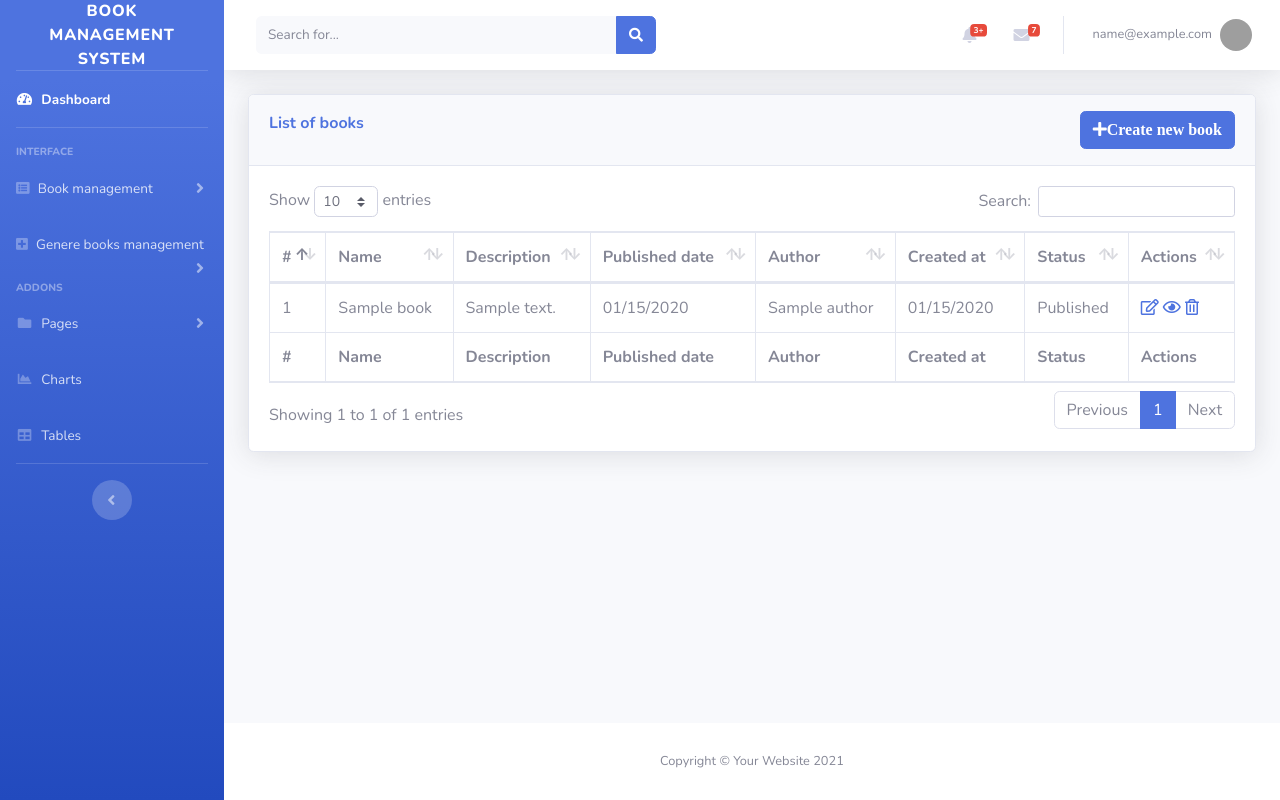
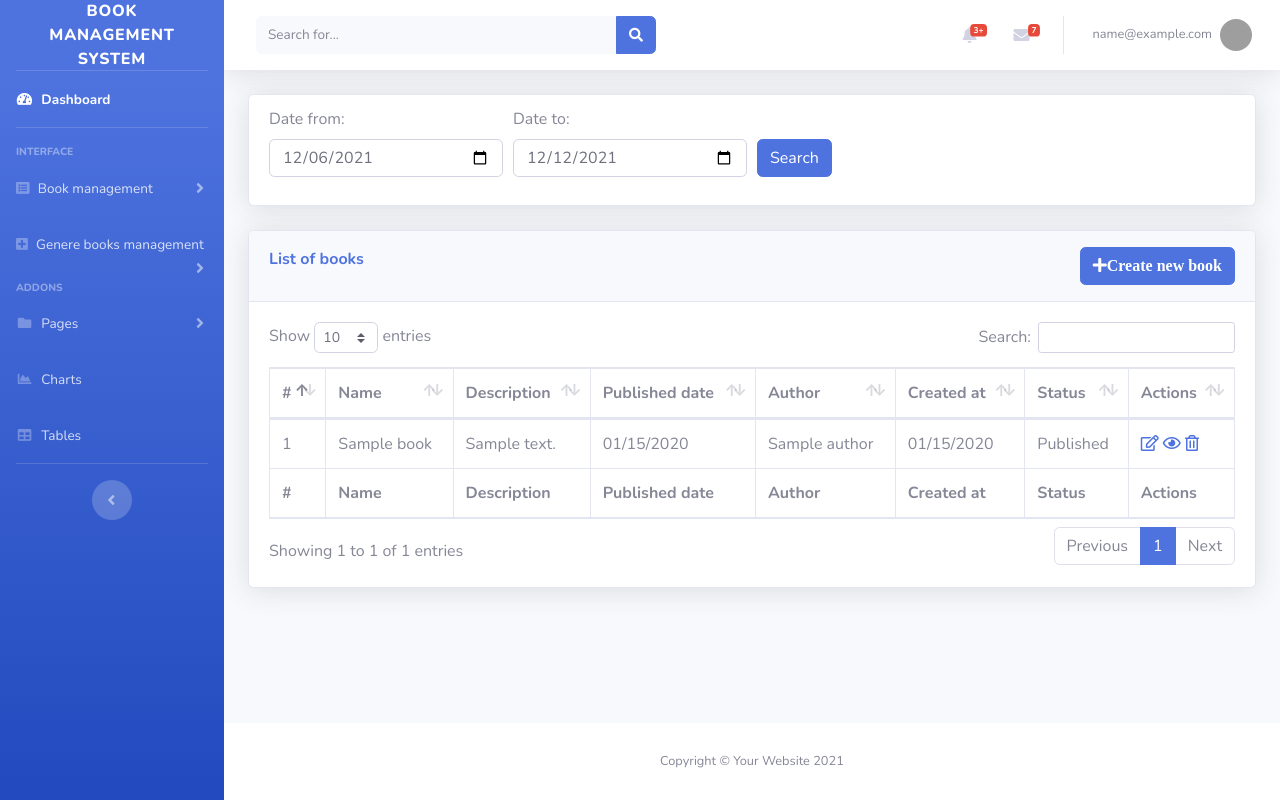
Before and after one commit to huongnguyenmta/django_sample, a Django app: page /books/ in a window 1280 px wide. Run offline with Django 3.2, Linux system fonts and the light colour scheme; a user stored in the database is signed in; tables that the repository leaves empty hold one stand-in row (values such as "Sample post"); some libraries are stand-ins or nearby versions; grey boxes are pictures that could not be loaded.

Commit message:
Search book by created date

```diff
--- a/management/static/js/custom.js
+++ b/management/static/js/custom.js
@@ -1,6 +1,10 @@
 $(function () {
   //   $('#published-date').datetimepicker();
   fade_alerts();
+
+  // Set default date range of week from Monday to Sunday
+  const date_range = get_date_range_in_week(new Date());
+  set_date_range(date_range[0], date_range[1]);
 });
 
 function fade_alerts() {
@@ -14,3 +18,32 @@ function fade_alerts() {
     }, time);
   }
 }
+
+function get_date_range_in_week(rnd_date, step = 0) {
+  const curr = format_date(rnd_date);
+
+  var monday_date = format_date();
+
+  const monday = 1 - curr.getDay(); // monday: 1 (day of week)
+  monday_date.setDate(monday_date.getDate() + monday + step);
+
+  var sunday_date = format_date();
+
+  const sunday = 7 - curr.getDay(); // sunday: 0 (day of week)
+  sunday_date.setDate(sunday_date.getDate() + sunday + step);
+
+  return [monday_date.toISOString().split('T')[0], sunday_date.toISOString().split('T')[0]];
+}
+
+// Set default date range of week from Monday to Sunday
+function set_date_range(date_from, date_end) {
+  $('#date-from').val(date_from);
+  $('#date-to').val(date_end);
+  // const url = window.location.href;
+
+  // if (url.includes(window.location.origin+'/books/'))
+}
+
+function format_date(value = new Date()) {
+  return new Date(value.toISOString().split('T')[0]);
+}
--- a/management/templates/books/list_books.html
+++ b/management/templates/books/list_books.html
@@ -6,6 +6,23 @@
 {% endblock %}
 
 {% block content_dashboard %}
+    <div class="card shadow mb-4" style="padding: 0.75rem 1.25rem;">
+        <form action="{% url 'list_books' %}">
+            <div class="form-row">
+                <div class="form-group col-md-3">
+                  <label for="date-from">Date from:</label>
+                  <input type="date" class="form-control" id="date-from" name="date_from">
+                </div>
+                <div class="form-group col-md-3">
+                  <label for="date-to">Date to:</label>
+                  <input type="date" class="form-control" id="date-to" name="date_to">
+                </div>
+                <div class="form-group col-md-3">
+                    <button type="submit" class="btn btn-primary" style="margin-top: 2rem;">Search</button>
+                </div>
+            </div>
+        </form>
+    </div>
     <div class="card shadow mb-4">
         <div class="card-header py-3">
             <!-- <div class="row" style="width: 100%;"> -->
@@ -93,6 +110,7 @@
 
     <!-- Page level custom scripts -->
     <script src="{% static 'js/demo/datatables-demo.js' %}"></script>
+    <script src="{% static 'js/custom.js' %}"></script>
     <script  type="text/javascript">
     </script>
 {% endblock %}
--- a/management/views.py
+++ b/management/views.py
@@ -4,6 +4,8 @@ from django.contrib import messages
 from django.contrib.auth.decorators import login_required
 from django.urls import reverse
 from django.forms.models import model_to_dict
+
+# from django.db.models import Q
 
 import datetime
 
@@ -44,8 +46,18 @@ def dashboard(request):
 
 @login_required
 def list_books(request, method="GET"):
+    query_params = request.GET
+    date_from = query_params.get("date_from", None)
+    date_to = query_params.get("date_to", None)
+
     # Lấy danh sách tất cả book
-    books = Book.objects.all
+    books = Book.objects.all()
+
+    if date_from is not None:
+        books = books.filter(created_at__gte=date_from)  # greater than equal
+
+    if date_to is not None:
+        books = books.filter(created_at__lte=date_to)
 
     return render(request, "books/list_books.html", {"books": books})
 
@@ -211,3 +223,7 @@ def __new_genere_book(genere_id, number_book):
     genere_book.number_of_book = number_book
 
     return genere_book
+
+
+def __convert_str_to_date(str):
+    return datetime.datetime.strptime(str, "%Y-%m-%d").date()
```
Also changed, not shown: management/templates/books/show_book.html (+1 -76 lines).
